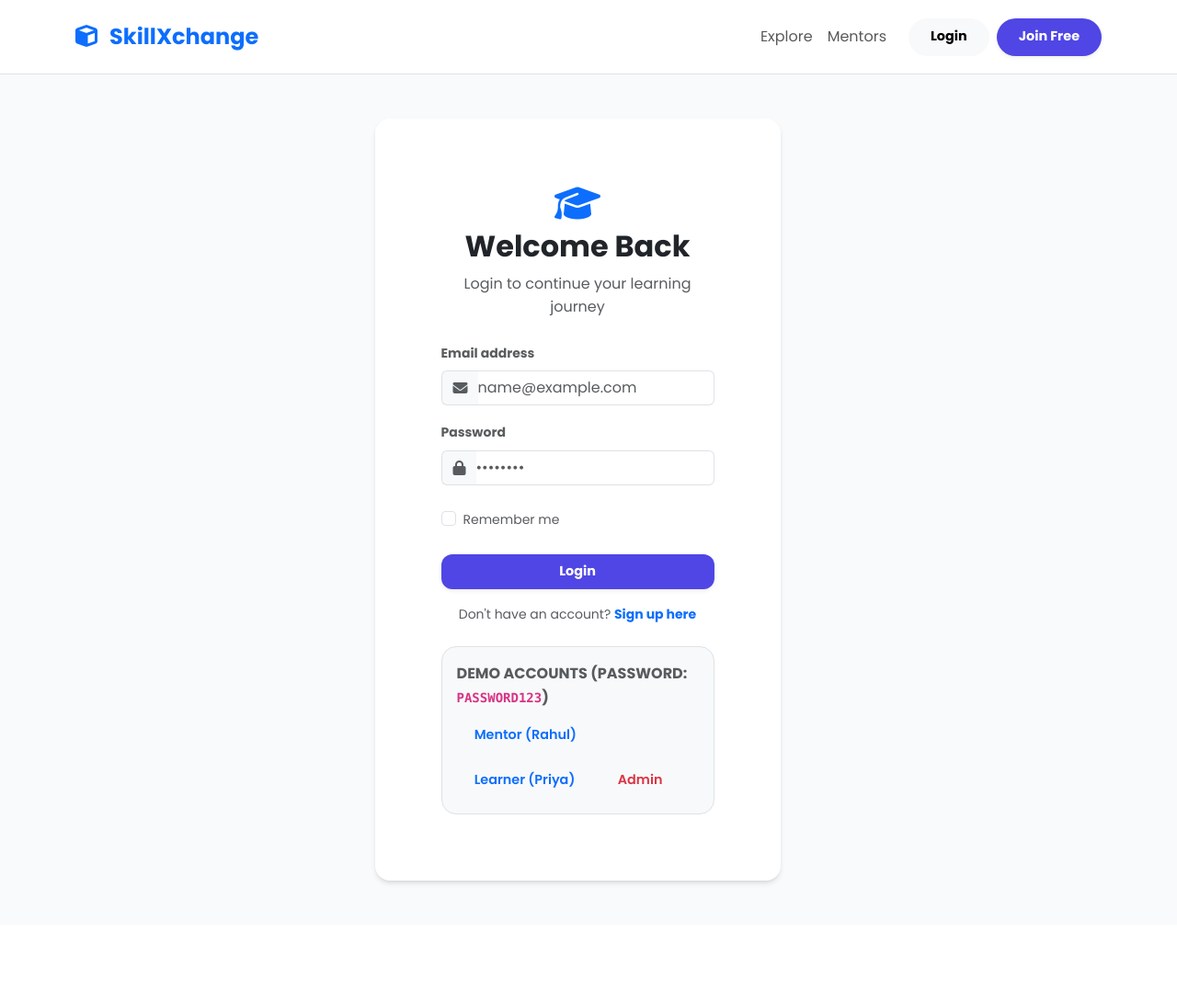
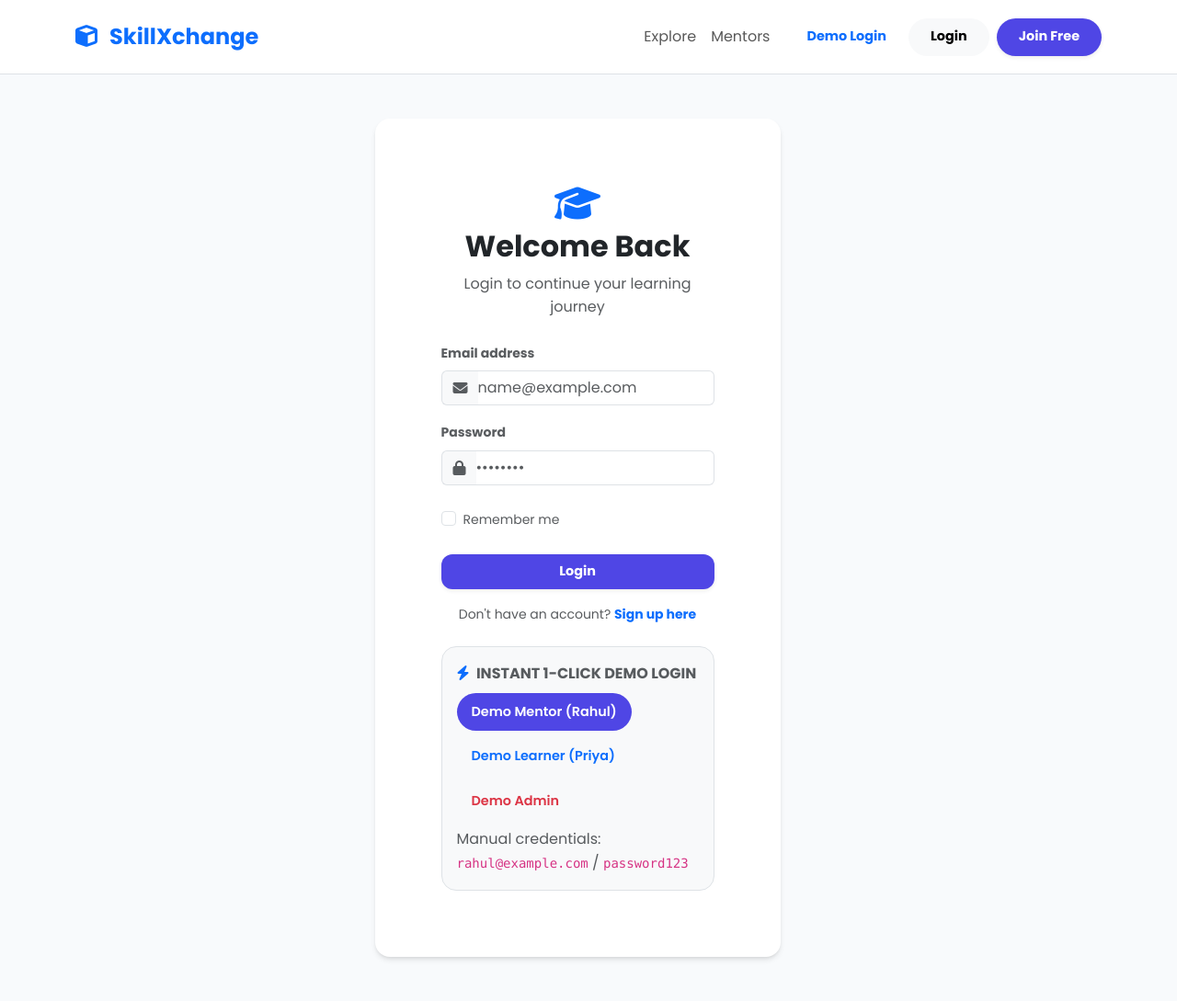
Before and after one commit to skillxchange07-cloud/SkillXchange, a Flask app: page /login in a window 1280 px wide. Shown: the whole page at 92% size. Before the commit the page ends 963 px from the top, so only its background shows below. Run offline with Flask 3, Linux system fonts and the light colour scheme; some libraries are stand-ins or nearby versions.

Commit message:
Add 1-click Demo Login buttons and /demo_login route

```diff
--- a/app/routes/auth.py
+++ b/app/routes/auth.py
@@ -55,6 +55,30 @@ def login():
         flash('Login unsuccessful. Please check email and password.', 'danger')
 
     return render_template('auth/login.html')
+
+
+DEMO_ACCOUNTS = {
+    'mentor': 'rahul@example.com',
+    'learner': 'priya@example.com',
+    'admin': 'admin@skillxchange.com',
+}
+
+
+@auth.route('/demo_login', methods=['POST'])
+@auth.route('/demo_login/<role>', methods=['POST'])
+def demo_login(role='mentor'):
+    target_role = (request.form.get('role') or role or 'mentor').strip().lower()
+    email = DEMO_ACCOUNTS.get(target_role, DEMO_ACCOUNTS['mentor'])
+    user = User.query.filter_by(email=email).first()
+    if not user:
+        flash('Demo account is not available yet.', 'warning')
+        return redirect(url_for('auth.login'))
+
+    login_user(user, remember=True)
+    flash(f'Signed in to demo account as {user.name} ({user.role}).', 'success')
+    if user.role == 'Admin':
+        return redirect(url_for('admin.dashboard'))
+    return redirect(url_for('auth.dashboard'))
 
 
 @auth.route('/logout')
--- a/app/templates/auth/login.html
+++ b/app/templates/auth/login.html
@@ -41,25 +41,27 @@
                         </div>
                     </form>
 
-                    <!-- Demo Account Quick-Fill -->
+                    <!-- 1-Click Demo Login -->
                     <div class="bg-light rounded-4 p-3 border">
-                        <p class="extra-small text-muted fw-bold text-uppercase mb-2">Demo Accounts (Password: <code>password123</code>)</p>
-                        <div class="d-flex flex-wrap gap-2">
-                            <button type="button" class="btn btn-sm btn-outline-primary rounded-pill" onclick="fillDemo('rahul@example.com')">Mentor (Rahul)</button>
-                            <button type="button" class="btn btn-sm btn-outline-primary rounded-pill" onclick="fillDemo('priya@example.com')">Learner (Priya)</button>
-                            <button type="button" class="btn btn-sm btn-outline-danger rounded-pill" onclick="fillDemo('admin@skillxchange.com')">Admin</button>
+                        <p class="extra-small text-muted fw-bold text-uppercase mb-2">
+                            <i class="fa-solid fa-bolt text-primary me-1"></i> Instant 1-Click Demo Login
+                        </p>
+                        <div class="d-flex flex-wrap gap-2 mb-2">
+                            <form action="{{ url_for('auth.demo_login', role='mentor') }}" method="POST" class="d-inline">
+                                <button type="submit" class="btn btn-sm btn-primary rounded-pill px-3">Demo Mentor (Rahul)</button>
+                            </form>
+                            <form action="{{ url_for('auth.demo_login', role='learner') }}" method="POST" class="d-inline">
+                                <button type="submit" class="btn btn-sm btn-outline-primary rounded-pill px-3">Demo Learner (Priya)</button>
+                            </form>
+                            <form action="{{ url_for('auth.demo_login', role='admin') }}" method="POST" class="d-inline">
+                                <button type="submit" class="btn btn-sm btn-outline-danger rounded-pill px-3">Demo Admin</button>
+                            </form>
                         </div>
+                        <p class="extra-small text-muted mb-0">Manual credentials: <code>rahul@example.com</code> / <code>password123</code></p>
                     </div>
                 </div>
             </div>
         </div>
     </div>
 </div>
-
-<script>
-    function fillDemo(email) {
-        document.getElementById('loginEmail').value = email;
-        document.getElementById('loginPassword').value = 'password123';
-    }
-</script>
 {% endblock %}
--- a/app/templates/base.html
+++ b/app/templates/base.html
@@ -141,7 +141,12 @@
                         <ul class="navbar-nav ms-auto align-items-center">
                             <li class="nav-item"><a class="nav-link fw-500" href="{{ url_for('skills.browse_skills') }}">Explore</a></li>
                             <li class="nav-item"><a class="nav-link fw-500" href="{{ url_for('mentorship.leaderboard') }}">Mentors</a></li>
-                            <li class="nav-item ms-lg-3"><a class="btn btn-light rounded-pill px-4 fw-bold" href="{{ url_for('auth.login') }}">Login</a></li>
+                            <li class="nav-item ms-lg-3">
+                                <form action="{{ url_for('auth.demo_login', role='mentor') }}" method="POST" class="d-inline">
+                                    <button type="submit" class="btn btn-outline-primary rounded-pill px-3 fw-bold">Demo Login</button>
+                                </form>
+                            </li>
+                            <li class="nav-item ms-2"><a class="btn btn-light rounded-pill px-4 fw-bold" href="{{ url_for('auth.login') }}">Login</a></li>
                             <li class="nav-item ms-2"><a class="btn btn-primary rounded-pill px-4 fw-bold shadow-sm" href="{{ url_for('auth.register') }}">Join Free</a></li>
                         </ul>
                     </div>
--- a/app/templates/index.html
+++ b/app/templates/index.html
@@ -18,6 +18,11 @@
                     <p class="lead text-muted mb-5 fs-4">Join an elite peer-to-peer network where skills are the currency. No subscriptions, just pure expertise exchange.</p>
                     <div class="d-flex gap-3 justify-content-center justify-content-lg-start flex-wrap">
                         <a href="{{ url_for('auth.register') }}" class="btn btn-premium btn-lg rounded-pill px-5 py-3 shadow-lg">Start Exchanging</a>
+                        <form action="{{ url_for('auth.demo_login', role='mentor') }}" method="POST" class="d-inline">
+                            <button type="submit" class="btn btn-outline-primary btn-lg rounded-pill px-4 py-3 fw-bold bg-white shadow-sm">
+                                <i class="fa-solid fa-bolt me-2"></i>Try Demo Login
+                            </button>
+                        </form>
                         <a href="{{ url_for('skills.browse_skills') }}" class="btn btn-light btn-lg rounded-pill px-5 py-3 border shadow-sm">Explore Marketplace</a>
                     </div>
                     <div class="mt-5 d-flex align-items-center justify-content-center justify-content-lg-start gap-4">
```
Also changed, not shown: tests/smoke_test.py (+6 -1 lines).
